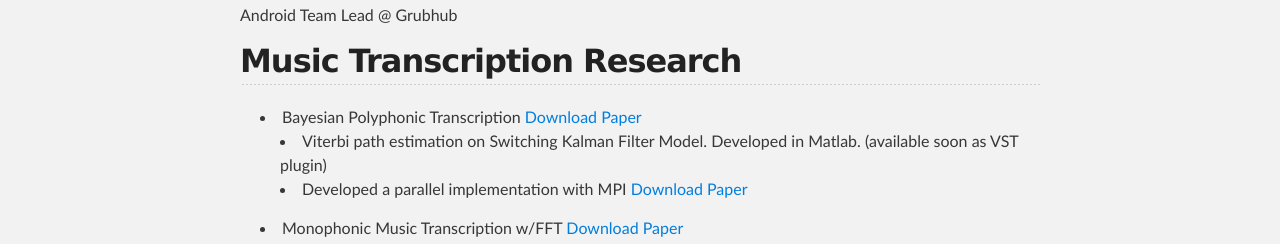
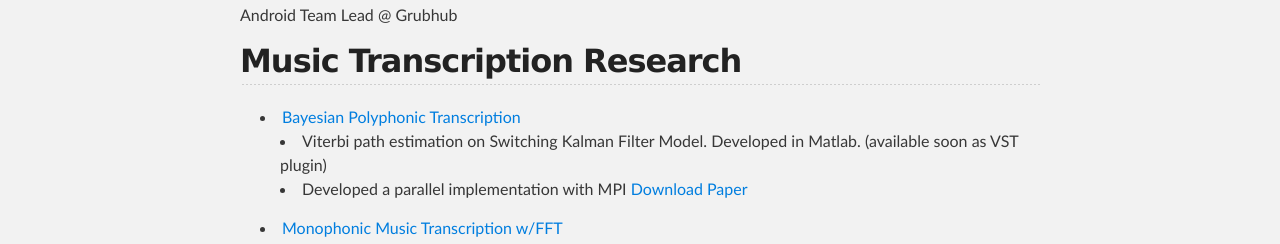
Before and after one commit to kedzie/kedzie.github.com, a plain HTML site: page index.html in a window 1280 px wide. Shown: the part 701-945 px from the top of the page. Drawn offline with nearby package versions, Linux system fonts and the light colour scheme.

Commit message:
bayes links

```diff
--- a/index.html
+++ b/index.html
@@ -99,13 +99,13 @@ $(function() {
 
 		<ul>
 
-		<li>Bayesian Polyphonic Transcription <a href="files/BayesianPolyphonicTranscription.pdf">Download Paper</a>
+		<li><a href="files/BayesianPolyphonicTranscription.pdf">Bayesian Polyphonic Transcription</a>
 		<ul>
 		<li>Viterbi path estimation on Switching Kalman Filter Model. Developed in Matlab. (available soon as VST plugin)
 		<li>Developed a parallel implementation with MPI <a href="files/ParallelPolyphonicTranscription.pdf">Download Paper</a>
 		</ul>
 		</li>
-		<li>Monophonic Music Transcription w/FFT <a href="files/MonophonicTranscription.pdf">Download Paper</a>
+		<li><a href="files/MonophonicTranscription.pdf">Monophonic Music Transcription w/FFT</a>
 		<ul>
 		<li>Detects pitch &amp;amp; note onsets in real-time &amp; outputs MIDI.
 		<li>Implemented using DFT based fundamental frequency detection &amp; original note onset detection.
```
